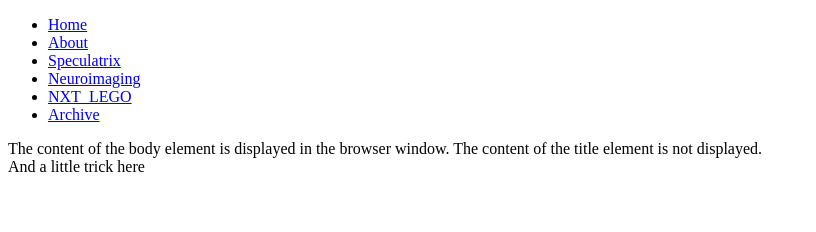
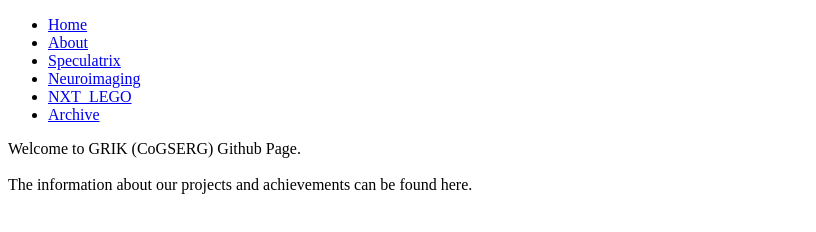
Before and after one commit to grik/grik.github.io, a plain HTML site: page index.html in a window 1280 px wide. Shown: the whole page, without its empty margins (0-816 px from the left). Drawn offline with Linux system fonts and the light colour scheme.

Commit message:
main index info add, specu shortened adress test

```diff
--- a/index.html
+++ b/index.html
@@ -12,11 +12,8 @@
      <li><a href="http://grik.github.io/lego_nxt">Archive</a></li>
 </ul>
 
-
-The content of the body element is displayed in the browser window.
-The content of the title element is not displayed.
-
+Welcome to GRIK (CoGSERG) Github Page.<br>
 <br>
-And a little trick here
+The information about our projects and achievements can be found here.
 
 </html>
```
